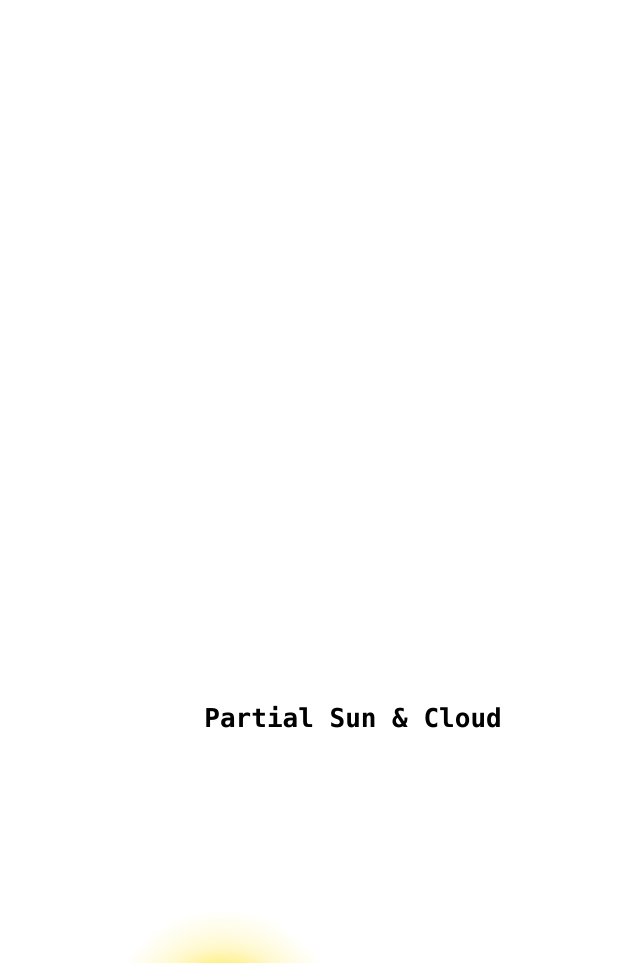
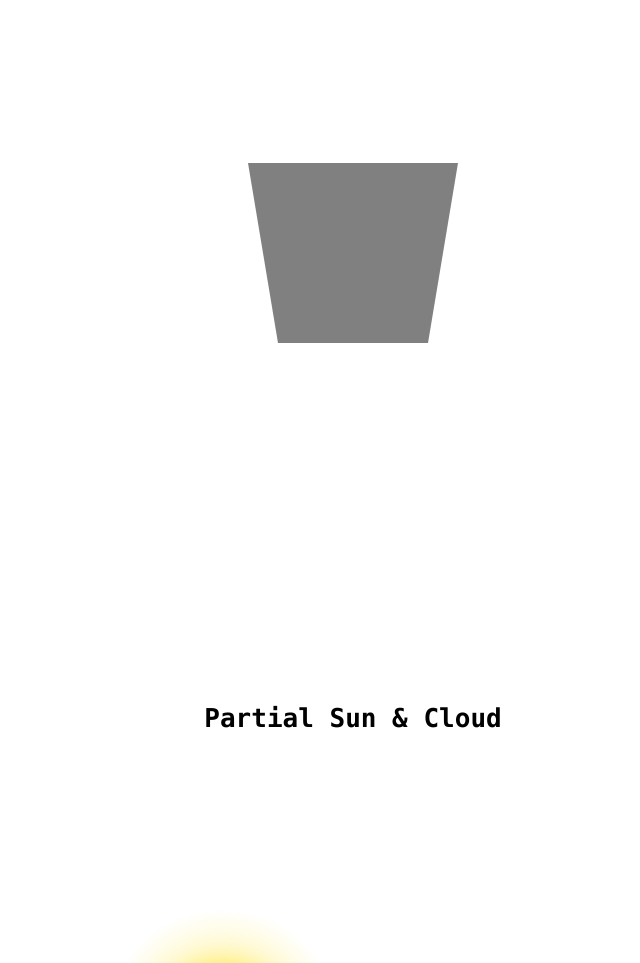
Before and after one commit to aliciawarddev/CSS-Drawings, a plain HTML site: page index.html in a window 1280 px wide. Shown: the part 955-1918 px from the top of the page, without its empty margins (295-935 px from the left). Drawn offline with Linux system fonts and the light colour scheme.

Commit message:
Add the basic shape of the water glass

```diff
--- a/style.css
+++ b/style.css
@@ -211,7 +211,14 @@
 }
 
 .water-glass {
-
+    width: 150px; /* top width */
+    height: 0;
+    border-top: 0;
+    border-left: 30px solid transparent;
+    border-right: 30px solid transparent;
+    border-bottom: 180px solid grey; /* color and height */
+    transform: rotate(180deg);
+    z-index: 1;
 }
 
 .water-glass-liquid {
```
